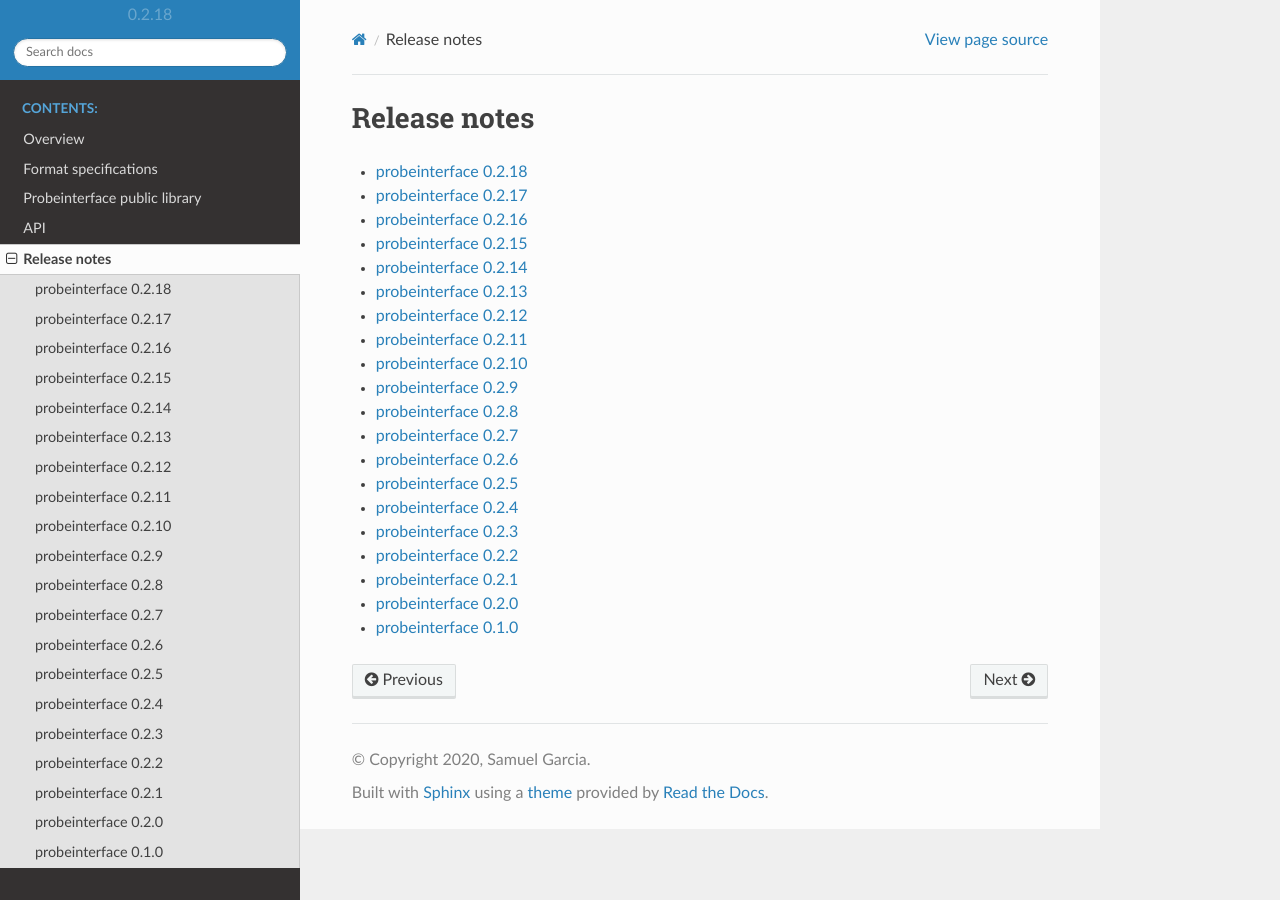
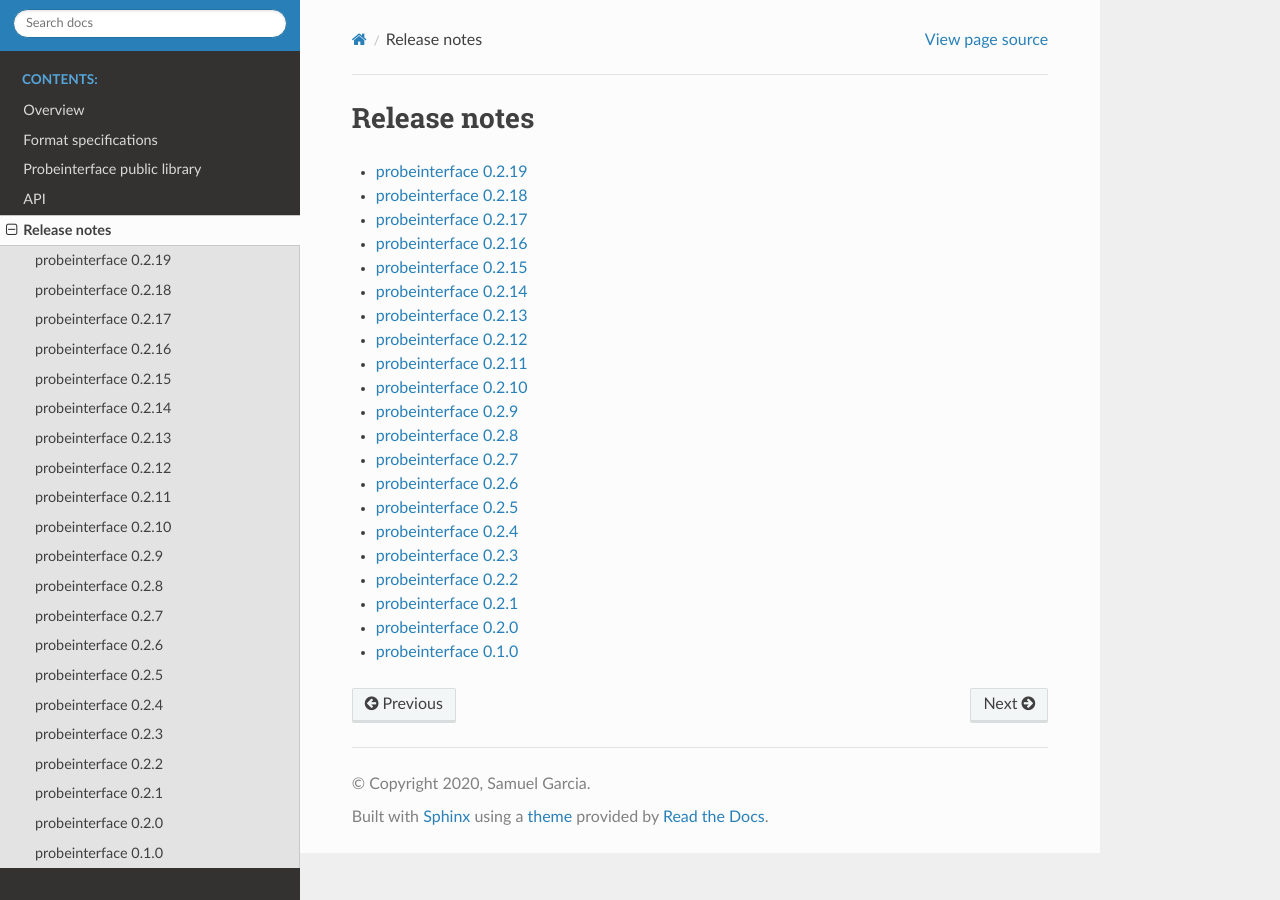
Before and after one commit to SpikeInterface/probeinterface, a Sphinx documentation site: the page built from doc/release_notes.rst, in a window 1280 px wide. Built offline with Sphinx 7.4.7 and the Read the Docs theme 2.0.0, drawn with Linux system fonts in a browser that asks for light colours; pages that are not in the unit, such as notebooks, are missing from menus.

Commit message:
Prepare release 0.2.19

```diff
--- a/doc/release_notes.rst
+++ b/doc/release_notes.rst
@@ -6,6 +6,7 @@ Release notes
 .. toctree::
    :maxdepth: 1
 
+   releases/0.2.19.rst
    releases/0.2.18.rst
    releases/0.2.17.rst
    releases/0.2.16.rst
--- a/pyproject.toml
+++ b/pyproject.toml
@@ -1,6 +1,6 @@
 [project]
 name = "probeinterface"
-version = "0.2.18"
+version = "0.2.19"
 authors = [
   { name="Samuel Garcia", email="sam.garcia.die@gmail.com" },
   { name="Alessio Buccino", email="alessiop.buccino@gmail.com" },
```
Also changed, not shown: doc/releases/0.2.19.rst (added, +10 -0 lines).
